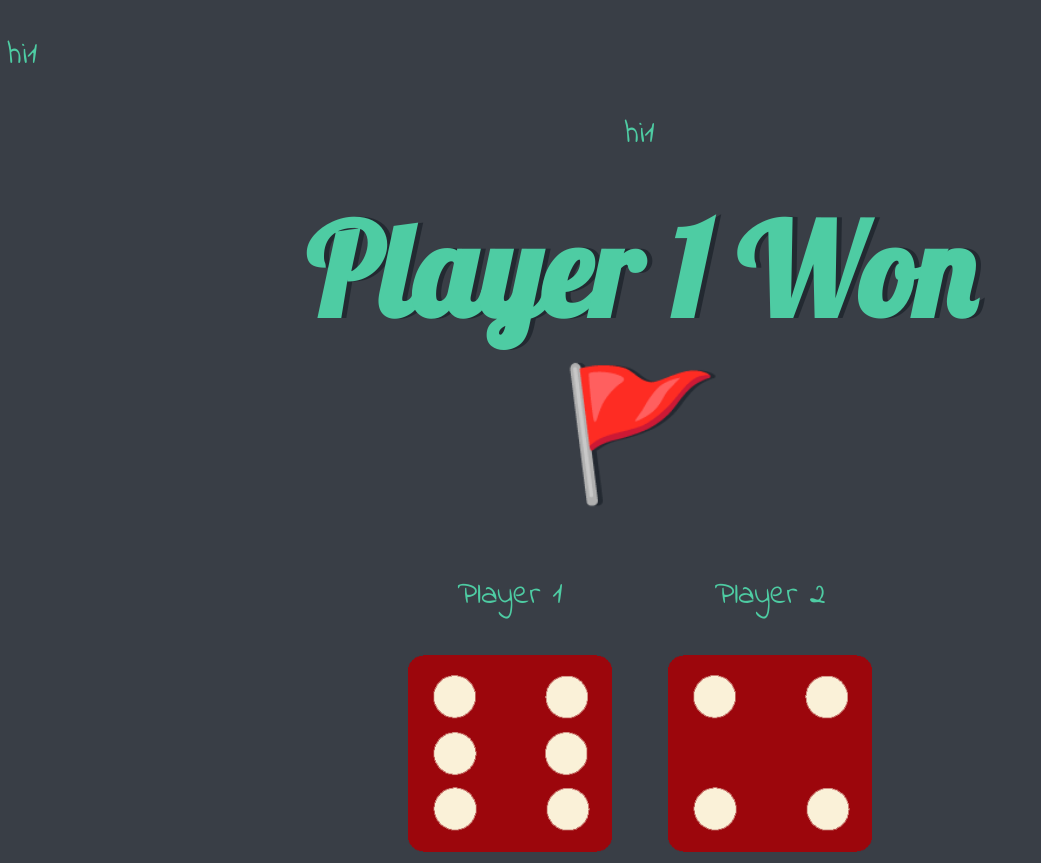
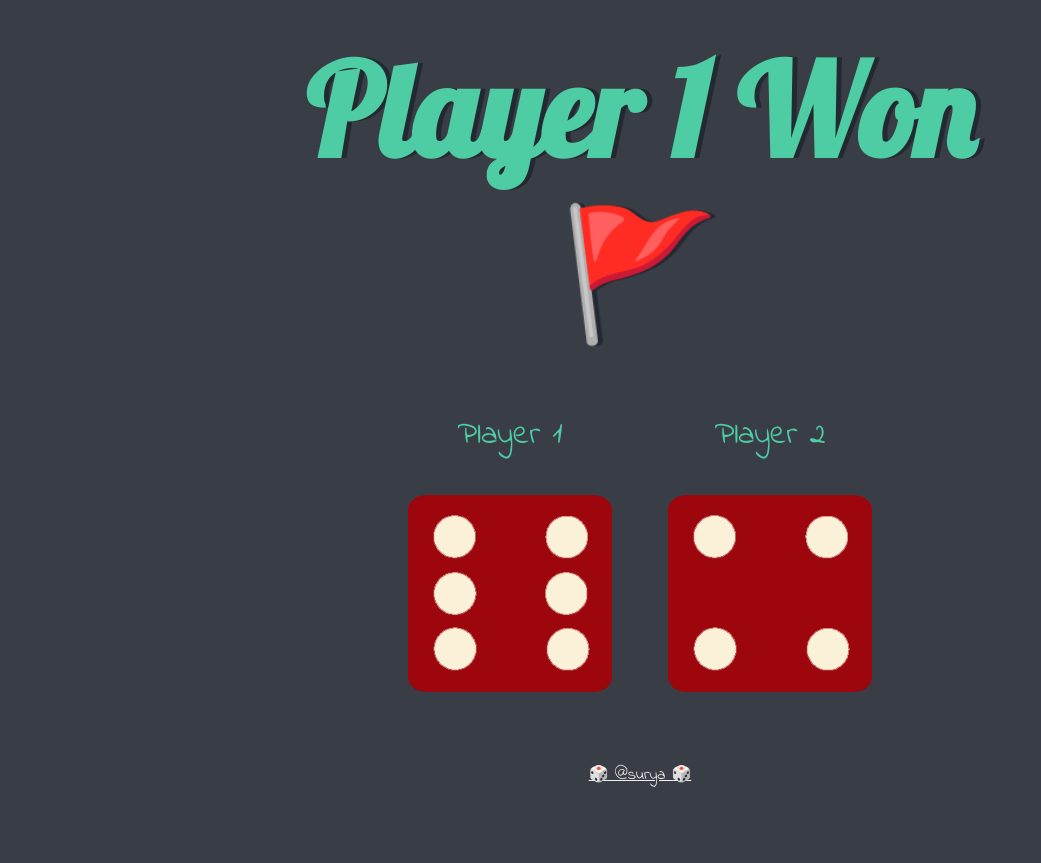
Before and after one commit to Surya-bbas/Dice-Game, a plain HTML site: page index.html in a window 1280 px wide. Shown: the top 863 px of the page, without its empty margins (0-1041 px from the left). After the commit the page ends 800 px from the top, so only its background shows below. Drawn offline with Linux system fonts and the light colour scheme.

Commit message:
Update index.html

```diff
--- a/index.html
+++ b/index.html
@@ -8,9 +8,7 @@
 
   </head>
   <body>
-     <p>hi1</p>
     <div class="container">
-          <p>hi1</p>
       <h1>Refresh Me</h1>
 
       <div class="dice">
```
